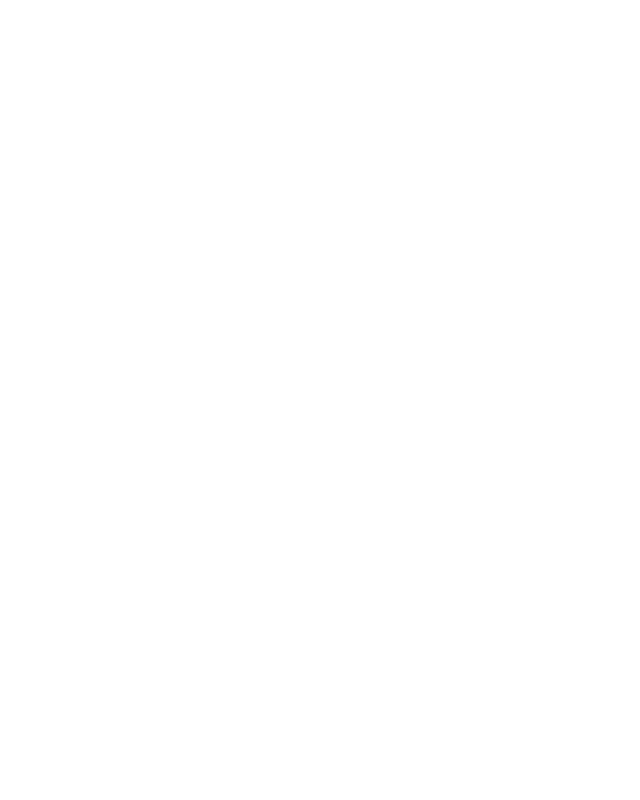
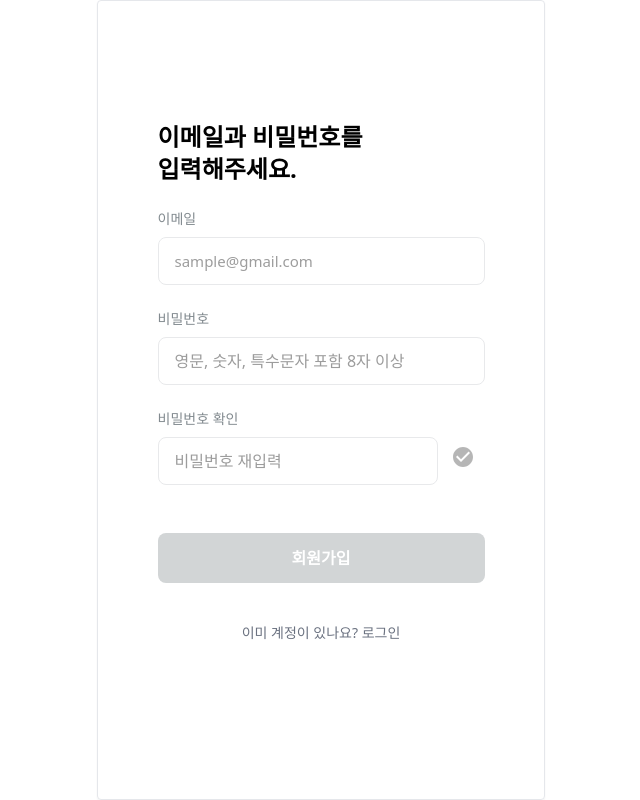
Before and after one commit to imfromkoreah/MewsPaper, a React (Vite) app in the folder frontend/: page /join in a window 1280 px wide. Before the commit this address had no page. Shown: the whole page, without its empty margins (319-959 px from the left). Built offline with nearby package versions, Linux system fonts and the light colour scheme.

Commit message:
feat: 일반 로그인 화면

```diff
--- a/frontend/src/App.tsx
+++ b/frontend/src/App.tsx
@@ -2,6 +2,8 @@
 import Onboarding from './pages/Onboarding';
 import Layout from './components/Layout';
 import Splash from './pages/Splash';
+import Join from './pages/Login/Join';
+import Login from './pages/Login/Login';
 import HomePage from './pages/Home';
 import NewsPage from './pages/Home/NewsPage';
 import ChatPage from './pages/Home/ChatPage';
@@ -13,6 +15,8 @@
       <Route path="/" element={<Navigate to="/onboarding" />} />
       <Route path="/onboarding" element={<Onboarding />} />
       <Route path="/splash" element={<Splash />} />
+      <Route path="/join" element={<Join />} />
+      <Route path="/login" element={<Login />} />
 
       {/* Layout이 적용되는 라우트 그룹 */}
       <Route
--- /dev/null
+++ b/frontend/src/pages/Login/Join.tsx
@@ -0,0 +1,128 @@
+import { useState } from 'react';
+import { useNavigate } from 'react-router-dom';
+import CheckOn from '../../assets/svg/check_on.svg';
+import CheckOff from '../../assets/svg/check_off.svg';
+
+export default function Join() {
+  const navigate = useNavigate();
+
+  const [email, setEmail] = useState('');
+  const [password, setPassword] = useState('');
+  const [confirmPw, setConfirmPw] = useState('');
+
+  // 이메일 유효성 체크 (Login과 동일)
+const isValidEmail = (email: string) => {
+  return /^[a-zA-Z0-9._%+-]+@[a-zA-Z0-9.-]+\.[a-zA-Z]{2,}$/.test(email);
+};
+
+
+  // 비밀번호 유효성 체크: 영문, 숫자, 특수문자 포함 8자 이상
+  const isValidPassword = (pw: string) => {
+    return /^(?=.*[A-Za-z])(?=.*\d)(?=.*[!@#$%^&*()_+=[\]{};':"\\|,.<>/?-]).{8,}$/.test(pw);
+  };
+
+  // 비밀번호 확인 일치 여부
+  const isMatch = password && confirmPw && password === confirmPw;
+
+  // 제출 가능 조건: 이메일, 비밀번호 유효 + 비밀번호 확인 일치
+  const canSubmit = isValidEmail(email) && isValidPassword(password) && isMatch;
+
+  const handleSubmit = () => {
+    // 회원가입 로직 처리 가능
+    alert(`회원가입 시도: ${email}`);
+    navigate('/login');
+  };
+
+  return (
+    <div className="max-w-md mx-auto h-screen flex flex-col justify-center items-center px-6 py-10 border border-gray-200 rounded shadow-sm">
+      <div className="w-[375px] h-[812px] relative bg-white rounded-[32px] overflow-hidden p-6 flex flex-col justify-between mt-2">
+        <div className="flex flex-col gap-6">
+          <h2 className="text-black text-2xl font-bold leading- mt-12">
+            이메일과 비밀번호를<br />입력해주세요.
+          </h2>
+
+          <div className="flex flex-col gap-6">
+            <div className="flex flex-col gap-2">
+              <label className="text-[#828a8f] text-sm">이메일</label>
+              <input
+                type="email"
+                value={email}
+                onChange={(e) => setEmail(e.target.value)}
+                placeholder="sample@gmail.com"
+                className={`h-12 px-4 border rounded-lg text-[15px] text-[#1e1e1e] placeholder-[#9d9d9d] ${
+                  email && !isValidEmail(email) ? 'border-red-500' : 'border-[#e8e9eb]'
+                }`}
+              />
+              {email && !isValidEmail(email) && (
+                <p className="text-red-500 text-xs mt-1">유효한 이메일 형식이 아닙니다.</p>
+              )}
+            </div>
+
+            <div className="flex flex-col gap-2">
+              <label className="text-[#828a8f] text-sm">비밀번호</label>
+              <input
+                type="password"
+                value={password}
+                onChange={(e) => setPassword(e.target.value)}
+                placeholder="영문, 숫자, 특수문자 포함 8자 이상"
+                className={`h-12 px-4 border rounded-lg text-base placeholder-[#9c9c9c] ${
+                  password && !isValidPassword(password) ? 'border-red-500' : 'border-[#e8e9eb]'
+                }`}
+              />
+              {password && !isValidPassword(password) && (
+                <p className="text-red-500 text-xs mt-1">
+                  영문, 숫자, 특수문자 포함 8자 이상이어야 합니다.
+                </p>
+              )}
+            </div>
+
+            <div className="flex flex-col gap-2 relative">
+              <label className="text-[#828a8f] text-sm">비밀번호 확인</label>
+              <input
+                type="password"
+                value={confirmPw}
+                onChange={(e) => setConfirmPw(e.target.value)}
+                placeholder="비밀번호 재입력"
+                className={`h-12 px-4 pr-10 border rounded-lg text-base placeholder-[#9c9c9c] w-[280px] ${
+                  confirmPw && !isMatch ? 'border-red-500' : 'border-[#e8e9eb]'
+                }`}
+              />
+              <img
+                src={isMatch && confirmPw ? CheckOn : CheckOff}
+                alt="비밀번호 일치 여부 아이콘"
+                className="absolute right-3 top-12 transform -translate-y-1/2 w-5 h-5"
+              />
+              {confirmPw && !isMatch && (
+                <p className="text-red-500 text-xs mt-1 absolute top-[62px] left-0">
+                  비밀번호가 일치하지 않습니다.
+                </p>
+              )}
+            </div>
+
+            <div className="pt-6">
+              <button
+                onClick={handleSubmit}
+                className={`w-full h-[50px] rounded-lg text-white font-semibold text-base ${
+                  canSubmit ? 'bg-[#6B4EFF]' : 'bg-[#d2d5d6]'
+                }`}
+                disabled={!canSubmit}
+              >
+                회원가입
+              </button>
+            </div>
+
+            <p className="mt-4 text-center text-sm text-gray-500">
+              이미 계정이 있나요?{' '}
+              <span
+                onClick={() => navigate('/login')}
+                className="text-gray-500 cursor-pointer hover:underline"
+              >
+                로그인
+              </span>
+            </p>
+          </div>
+        </div>
+      </div>
+    </div>
+  );
+}
--- /dev/null
+++ b/frontend/src/pages/Login/Login.tsx
@@ -0,0 +1,83 @@
+import { useState } from 'react';
+import { useNavigate } from 'react-router-dom';
+
+export default function Login() {
+  const navigate = useNavigate();
+
+  const [email, setEmail] = useState('');
+  const [password, setPassword] = useState('');
+
+  // 이메일 유효성 체크
+  const isValidEmail = (email: string) => {
+    return /^[a-zA-Z0-9._%+-]+@[a-zA-Z0-9.-]+\.[a-zA-Z]{2,}$/.test(email);
+  };
+
+  // 로그인 버튼 활성화 조건
+  const canSubmit = isValidEmail(email) && password.length >= 8;
+
+  // 로그인 버튼 클릭 시 처리 함수
+  const handleSubmit = () => {
+    alert(`로그인 시도: ${email}`);
+    navigate('/home');
+  };
+
+  // 회원가입 페이지로 이동 함수
+  const goToJoin = () => {
+    navigate('/join');
+  };
+
+  return (
+    <div className="max-w-md mx-auto h-screen flex flex-col justify-center items-center px-6 py-10 border border-gray-200 rounded shadow-sm">
+      <div className="w-[375px] h-[812px] relative bg-white rounded-[32px] overflow-hidden p-6 flex flex-col justify-between mt-2">
+        <div className="flex flex-col gap-6 mt-16">
+          <div className="flex flex-col gap-2">
+            <label className="text-[#828a8f] text-sm">이메일</label>
+            <input
+              type="email"
+              value={email}
+              onChange={(e) => setEmail(e.target.value)}
+              placeholder="sample@gmail.com"
+              className="h-12 px-4 border border-[#e8e9eb] rounded-lg text-[15px] text-[#1e1e1e] placeholder-[#9d9d9d]"
+            />
+          </div>
+
+          <div className="flex flex-col gap-2">
+            <label className="text-[#828a8f] text-sm">비밀번호</label>
+            <input
+              type="password"
+              value={password}
+              onChange={(e) => setPassword(e.target.value)}
+              placeholder="영문, 숫자, 특수문자 포함 8자 이상"
+              className="h-12 px-4 border border-[#e8e9eb] rounded-lg text-base placeholder-[#9c9c9c]"
+            />
+          </div>
+
+          <div className="pt-6">
+            <button
+              onClick={handleSubmit}
+              className={`w-full h-[50px] rounded-lg text-white font-semibold text-base ${
+                canSubmit ? 'bg-[#6B4EFF]' : 'bg-[#d2d5d6]'
+              }`}
+              disabled={!canSubmit}
+            >
+              로그인
+            </button>
+          </div>
+
+          <p className="text-xs text-gray-500">
+            계속 진행함으로써, 귀하는 저희의{' '}
+            <span className="text-[#6B4EFF]">서비스 이용약관</span> 및{' '}
+            <span className="text-[#6B4EFF]">개인정보 처리방침</span>에 동의하게 됩니다.
+          </p>
+
+          <p
+            className="text-center mt-4 text-sm text-gray-500 cursor-pointer select-none"
+            onClick={goToJoin}
+          >
+            이미 계정이 없나요? <span className="underline">회원가입</span>
+          </p>
+        </div>
+      </div>
+    </div>
+  );
+}
--- a/frontend/src/pages/Onboarding/Onboarding2.tsx
+++ b/frontend/src/pages/Onboarding/Onboarding2.tsx
@@ -9,7 +9,7 @@
   return (
     <div className="w-[375px] mx-auto px-6 py-4 mt-12 text-left">
       <div className="mb-6">
-        <h1 className="font-['Inter'] text-xl font-bold leading-9 text-[#090a0a]">
+        <h1 className="font-['Inter'] text-[22px] font-bold leading-9 text-[#090a0a]">
           고양이 앵커의 이름을 정해 주세요
         </h1>
         <p className="text-sm text-[#090a0a]">
--- a/frontend/src/pages/Onboarding/Onboarding3.tsx
+++ b/frontend/src/pages/Onboarding/Onboarding3.tsx
@@ -18,7 +18,7 @@
       <img src={Warning} alt="warning" className="absolute -top-4 left-6 w-6 h-6" />
       {/* 텍스트 영역 */}
       <div className="mb-4">
-        <h2 className="font-['Inter'] text-xl font-bold leading-9 text-[#090a0a]">
+        <h2 className="font-['Inter'] text-[22px] font-bold leading-9 text-[#090a0a]">
           매일 뉴스를 볼 시간을 골라 주세요
         </h2>
         <p className="text-sm text-[#090a0a]">
--- a/frontend/src/pages/Onboarding/Onboarding4.tsx
+++ b/frontend/src/pages/Onboarding/Onboarding4.tsx
@@ -25,7 +25,7 @@
     <div className="w-[375px] mx-auto px-6 py-4 mt-12 text-left h-auto flex flex-col items-start">
       {/* 상단 텍스트 영역 */}
       <div className="mb-6">
-        <h2 className="font-['Inter'] text-xl font-bold leading-9 text-[#090a0a]">
+        <h2 className="font-['Inter'] text-[22px] font-bold leading-9 text-[#090a0a]">
           마지막으로,
           <br />
           관심사를 선택해 주세요
```
